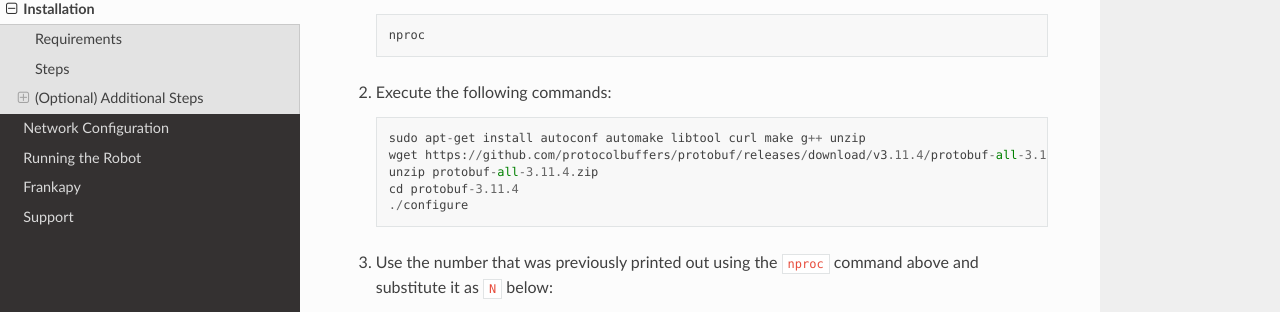
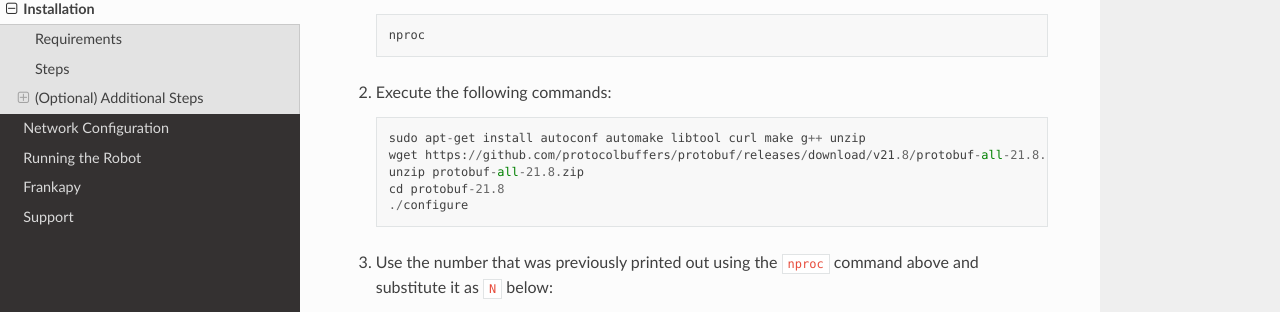
Before and after one commit to iamlab-cmu/frankapy, a Sphinx documentation site: the page built from docs/install.rst, in a window 1280 px wide and 900 px high, scrolled down 1140 px. Shown: the part 112-424 px from the top of the window. Built offline with Sphinx 7.4.7 and the Read the Docs theme 2.0.0, drawn with Linux system fonts in a browser that asks for light colours.

Commit message:
Updated protobuf installation version instructions.

```diff
--- a/docs/install.rst
+++ b/docs/install.rst
@@ -52,9 +52,9 @@ If you plan on modifying the library and the protobuf messages, you will need to
 2. Execute the following commands::
 
     sudo apt-get install autoconf automake libtool curl make g++ unzip
-    wget https://github.com/protocolbuffers/protobuf/releases/download/v3.11.4/protobuf-all-3.11.4.zip
-    unzip protobuf-all-3.11.4.zip
-    cd protobuf-3.11.4
+    wget https://github.com/protocolbuffers/protobuf/releases/download/v21.8/protobuf-all-21.8.zip
+    unzip protobuf-all-21.8.zip
+    cd protobuf-21.8
     ./configure
 
 3. Use the number that was previously printed out using the ``nproc`` command above and substitute it as ``N`` below::
--- a/setup.py
+++ b/setup.py
@@ -6,12 +6,12 @@ from setuptools import setup
 requirements = [
     'autolab_core',
     'empy',
-    'numpy',
+    'numpy==1.22.4',
     'numpy-quaternion',
     'numba',
     'rospkg',
     'catkin-tools',
-    'protobuf==3.12.4'
+    'protobuf'
 ]
 
 setup(name='frankapy',
```
Also changed, not shown: README.md (+3 -3 lines).
